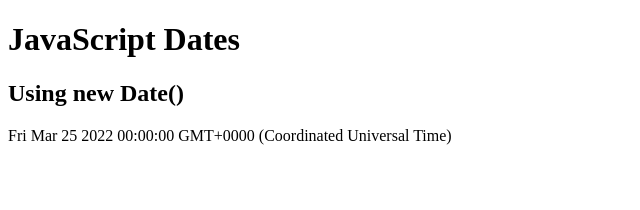
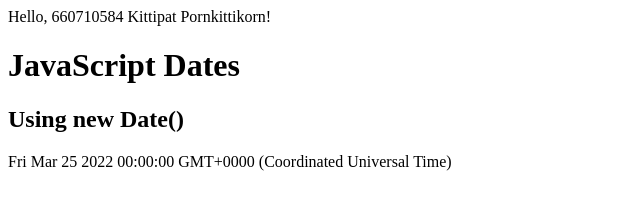
Before and after one commit to 660710584/517101_584, a plain HTML site: page index.html in a window 1280 px wide. Shown: the whole page, without its empty margins (0-640 px from the left). Drawn offline with Linux system fonts and the light colour scheme.

Commit message:
add id and name
เพิ่มบรรทัดที่แสดงรหัสนักศึกษา และชื่อ นามสกุล

```diff
--- a/index.html
+++ b/index.html
@@ -1,7 +1,7 @@
 <!DOCTYPE html>
 <html>
 <body>
-
+Hello, 660710584 Kittipat Pornkittikorn!
 <h1>JavaScript Dates</h1>
 <h2>Using new Date()</h2>
 
```
